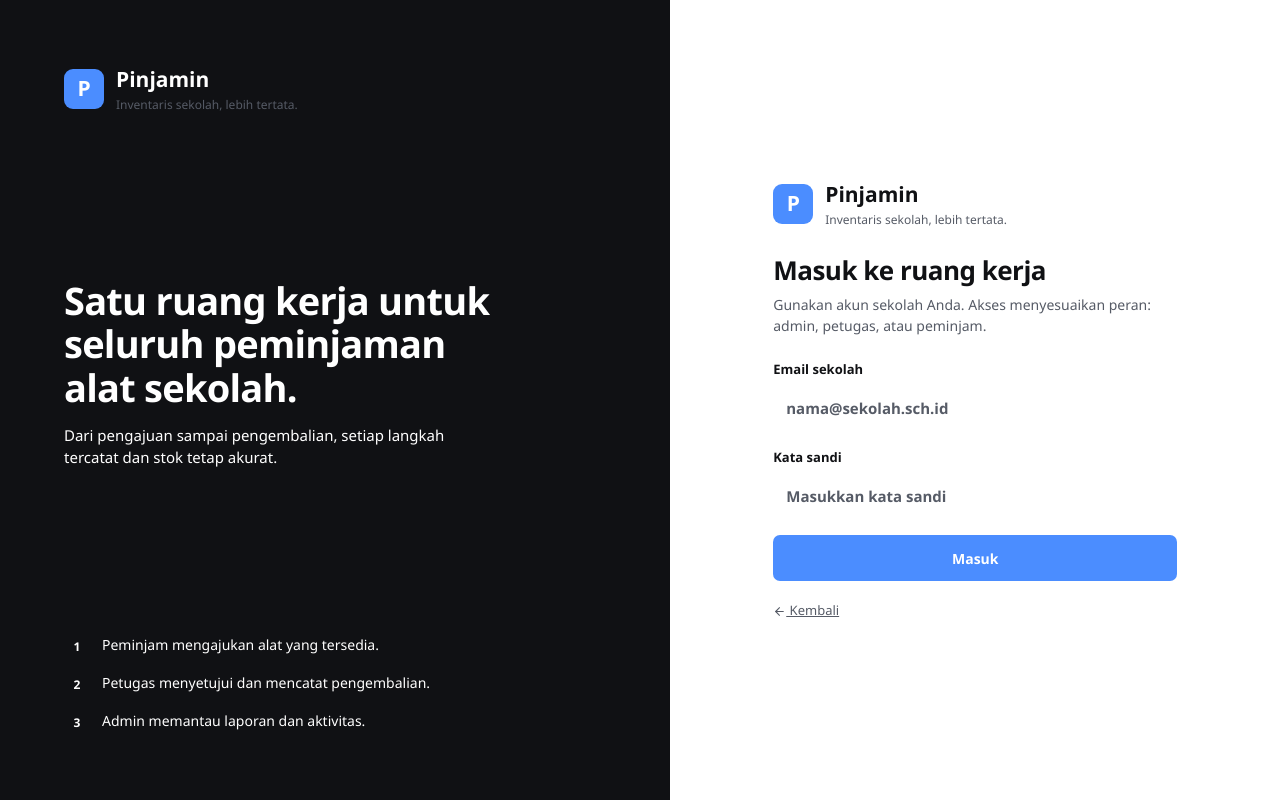
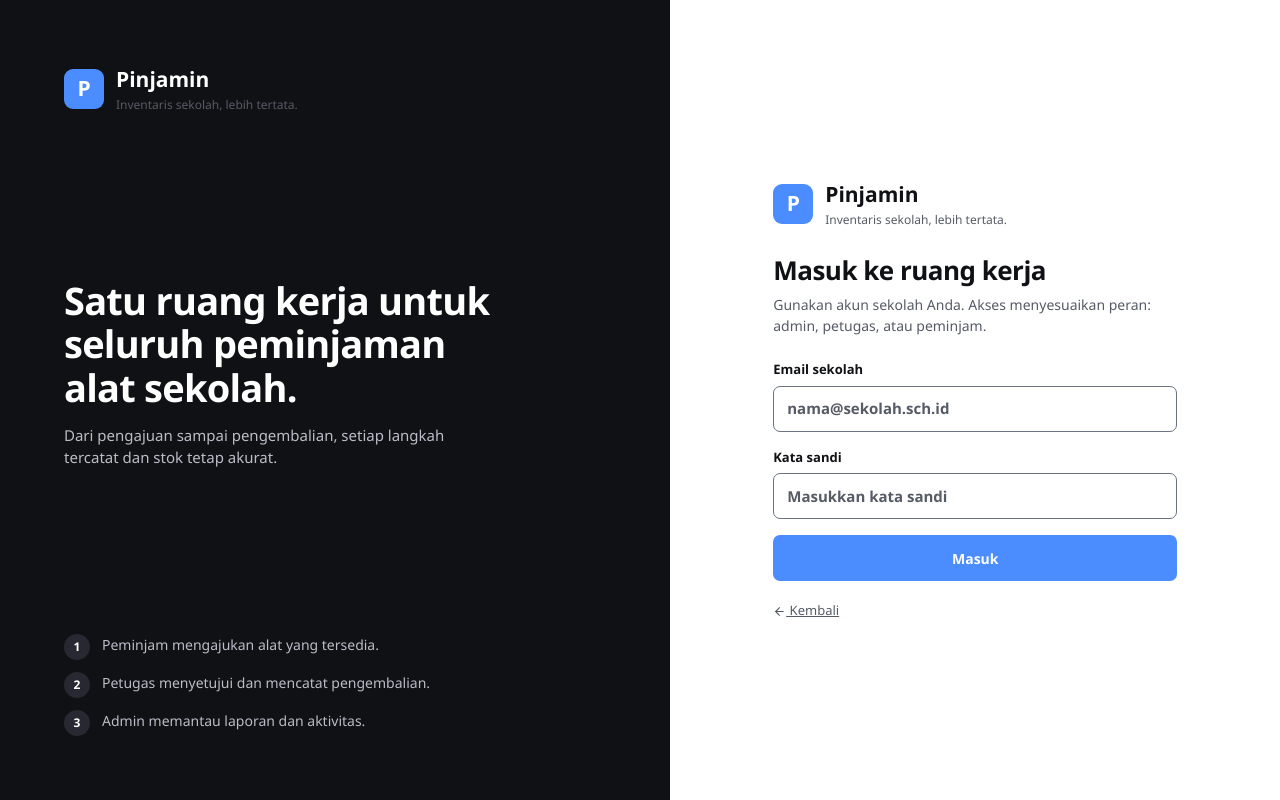
Before and after one commit to AlephSc/pinjamin, a Next.js app: page / in a window 1280 px wide. Built offline with nearby package versions, Linux system fonts and the light colour scheme; no server answers.

Commit message:
fix: pindahkan token CSS ke :root agar border input login ter-render

```diff
--- a/app/globals.css
+++ b/app/globals.css
@@ -1,13 +1,25 @@
 /* Pinjamin global foundation — monochrome + signal blue, 60/30/10. */
 :root {
   --ink: #101114;
+  --ink-2: #1a1c21;
+  --ink-3: #262932;
   --paper: #ffffff;
   --paper-2: #f6f7f9;
   --line: #e3e5ea;
+  --line-strong: #6b7280;
   --muted: #565b66;
+  --muted-on-dark: #b9bdc7;
   --accent: #4b8dff;
+  --accent-strong: #2f6fe0;
   --accent-soft: #eaf1ff;
   --danger: #b3261e;
+  --danger-soft: #fdecea;
+  --ok: #1c6b46;
+  --ok-soft: #e7f4ec;
+  --warn: #8a5a00;
+  --warn-soft: #fff3d6;
+  --radius: 8px;
+  --shadow: 0 10px 30px rgba(16, 17, 20, 0.08);
   --sans: "Segoe UI", system-ui, -apple-system, "Helvetica Neue", Arial, sans-serif;
   color-scheme: light;
 }
```
